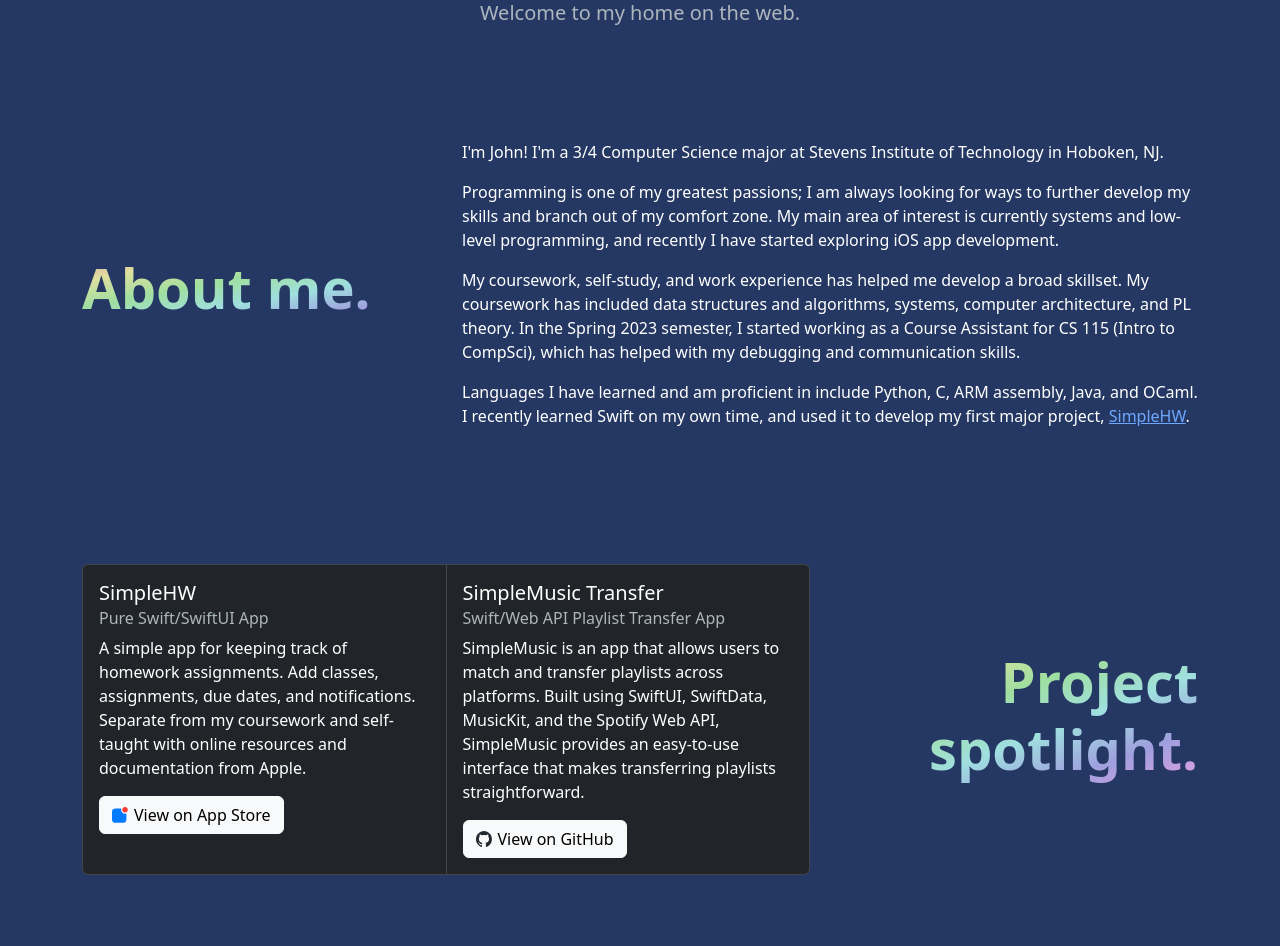
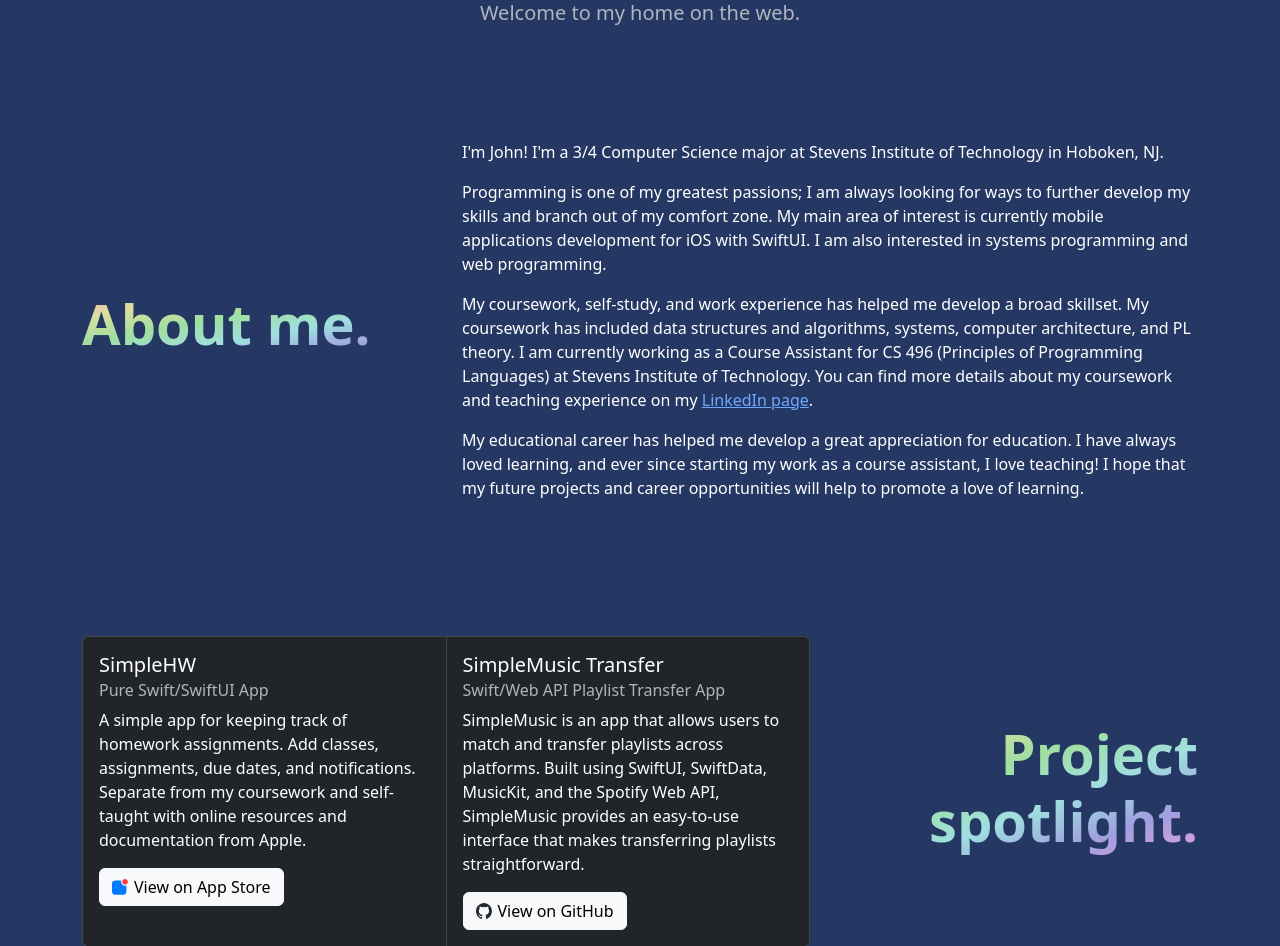
Before and after one commit to jharrisong830/jhg_app, a Flask app: page / in a window 1280 px wide. Shown: the part 191-1137 px from the top of the page. Run offline with Flask 3, Linux system fonts and the light colour scheme.

Commit message:
about update + blog visual refresh

```diff
--- a/api/templates/pages/home.html
+++ b/api/templates/pages/home.html
@@ -33,11 +33,11 @@
     <div class="col-md-8 text-body-emphasis">
       <p>I'm John! I'm a 3/4 Computer Science major at Stevens Institute of Technology in Hoboken, NJ.</p>
 
-      <p>Programming is one of my greatest passions; I am always looking for ways to further develop my skills and branch out of my comfort zone. My main area of interest is currently systems and low-level programming, and recently I have started exploring iOS app development.</p>
+      <p>Programming is one of my greatest passions; I am always looking for ways to further develop my skills and branch out of my comfort zone. My main area of interest is currently mobile applications development for iOS with SwiftUI. I am also interested in systems programming and web programming.</p>
 
-      <p>My coursework, self-study, and work experience has helped me develop a broad skillset. My coursework has included data structures and algorithms, systems, computer architecture, and PL theory. In the Spring 2023 semester, I started working as a Course Assistant for CS 115 (Intro to CompSci), which has helped with my debugging and communication skills.</p>
+      <p>My coursework, self-study, and work experience has helped me develop a broad skillset. My coursework has included data structures and algorithms, systems, computer architecture, and PL theory. I am currently working as a Course Assistant for CS 496 (Principles of Programming Languages) at Stevens Institute of Technology. You can find more details about my coursework and teaching experience on my <a href="https://linkedin.com/in/johngraham830">LinkedIn page</a>.</p>
 
-      <p>Languages I have learned and am proficient in include Python, C, ARM assembly, Java, and OCaml. I recently learned Swift on my own time, and used it to develop my first major project, <a href="https://apps.apple.com/app/id6450715380">SimpleHW</a>.</p>
+      <p>My educational career has helped me develop a great appreciation for education. I have always loved learning, and ever since starting my work as a course assistant, I love teaching! I hope that my future projects and career opportunities will help to promote a love of learning.</p>
     </div>
   </div>
 </div>
```
Also changed, not shown: api/templates/post.html (+7 -7 lines), api/static/images/link_icons/backarrow.svg.
